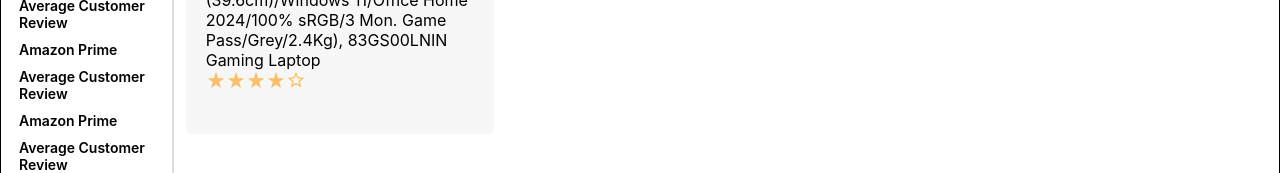
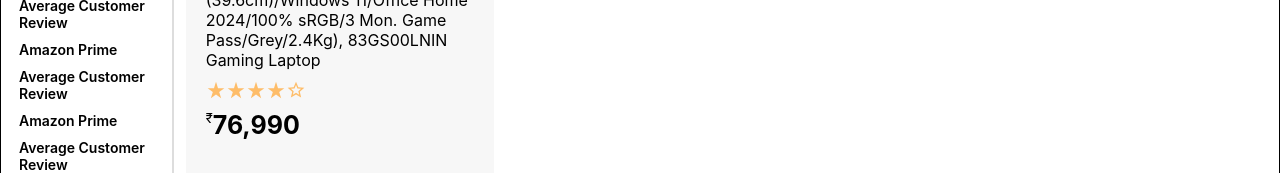
Before and after one commit to Mr-Pranay-git/amazon-ui-clone, a React (Create React App) app: page /products in a window 1280 px wide. Shown: the part 627-800 px from the top of the page. Built offline with nearby package versions, Linux system fonts and the light colour scheme.

Commit message:
work on progress

```diff
--- a/src/Screen/HomeScreen/Products/products.css
+++ b/src/Screen/HomeScreen/Products/products.css
@@ -115,3 +115,17 @@
    display: flex;
    flex-direction: column;
 }
+.productNameProductRating{
+   display: flex;
+   margin: 10px 0px;
+}
+.priceProductDetailPage{
+   display: flex;
+}
+.currencyText{
+   font-size: 13px;
+}
+.price{
+   font-size: 25px;
+   font-weight: 700;
+}
--- a/src/Screen/HomeScreen/Products/products.js
+++ b/src/Screen/HomeScreen/Products/products.js
@@ -2,6 +2,7 @@
 import StarRateIcon from '@mui/icons-material/StarRate';
 import StarBorderOutlinedIcon from '@mui/icons-material/StarBorderOutlined';
 import './products.css'
+import { Superscript } from '@mui/icons-material';
 const Products = () => {
   return (
     <div className='productPage'>
@@ -105,6 +106,11 @@
                   <StarRateIcon sx={{ fontSize: "20px", color: "#febd69" }} />
                   <StarBorderOutlinedIcon sx={{ fontSize: "20px", color: "#febd69" }} />
                 </div>
+                <div className='priceProductDetailPage'>
+                  <sup><div className='currencyText'>₹</div></sup>
+                  <div className='price'>76,990</div>
+
+                </div>
               </div>
             </div>
           </div>
```
